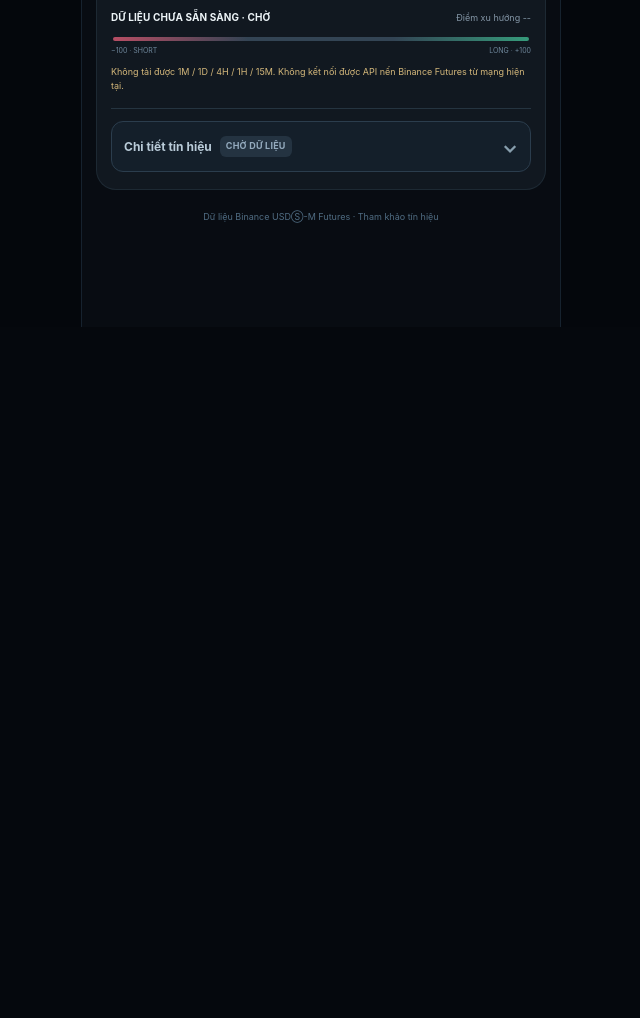
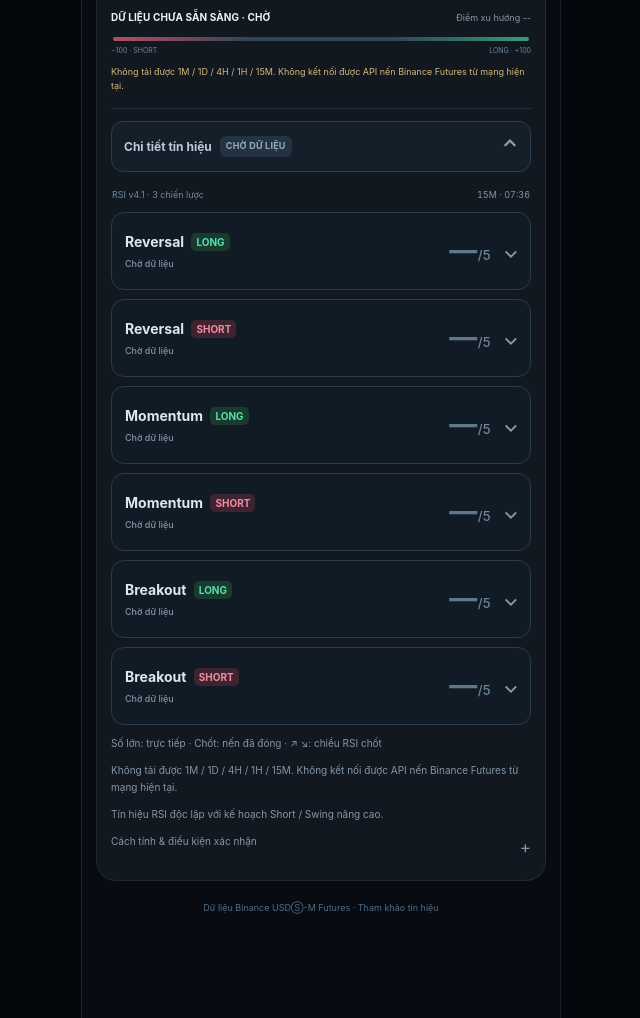
Before and after one commit to tu1703vuive-sudo/BinanceSignalMobile, a website: page index.html in a window 1280 px wide. Shown: the part 1135-2153 px from the top of the page, without its empty margins (319-959 px from the left). Before the commit the page ends 1462 px from the top, so only its background shows below. Drawn offline with Linux system fonts and the light colour scheme; no server answers.

Commit message:
mo chi tiet tin hieu

```diff
--- a/index.html
+++ b/index.html
@@ -97,7 +97,7 @@
 
           <div id="rsiMtfWarnings" class="rsi-mtf-warnings"></div>
 
-        <details class="rsi-insights" id="rsiInsights"><summary><span class="insights-label">Chi tiết tín hiệu <span id="rsiInsightBias" class="insight-bias" data-tone="wait">Chờ dữ liệu</span></span><span class="insight-chevron" aria-hidden="true">⌄</span></summary><div class="insights-meta"><span>RSI v4.1 · 3 chiến lược</span><span id="rsiCountdown" class="muted">15M</span></div><div id="rsiV41Rules" class="rsi-v41-rules"></div><div class="rsi-mtf-source">Số lớn: trực tiếp · Chốt: nến đã đóng · ↗ ↘: chiều RSI chốt</div><p id="rsiMtfReason" class="rsi-mtf-reason">Đang lấy nến cho 1M · 1D · 4H · 1H · 15M.</p><div class="rsi-mtf-source">Tín hiệu RSI độc lập với kế hoạch Short / Swing nâng cao.</div><details class="rsi-mtf-details">
+        <details class="rsi-insights" id="rsiInsights" open><summary><span class="insights-label">Chi tiết tín hiệu <span id="rsiInsightBias" class="insight-bias" data-tone="wait">Chờ dữ liệu</span></span><span class="insight-chevron" aria-hidden="true">⌄</span></summary><div class="insights-meta"><span>RSI v4.1 · 3 chiến lược</span><span id="rsiCountdown" class="muted">15M</span></div><div id="rsiV41Rules" class="rsi-v41-rules"></div><div class="rsi-mtf-source">Số lớn: trực tiếp · Chốt: nến đã đóng · ↗ ↘: chiều RSI chốt</div><p id="rsiMtfReason" class="rsi-mtf-reason">Đang lấy nến cho 1M · 1D · 4H · 1H · 15M.</p><div class="rsi-mtf-source">Tín hiệu RSI độc lập với kế hoạch Short / Swing nâng cao.</div><details class="rsi-mtf-details">
             <summary>Cách tính &amp; điều kiện xác nhận</summary>
             <p>Bộ chính: RSI v4.1 nguyên bản, gồm Reversal, Momentum và Breakout. Chỉ dùng nến đã đóng. 1M là tháng lịch UTC.</p>
             <p>Reversal: 15M cắt lên 30 (mới ≤40) / xuống 70 (mới ≥60). Momentum: cắt lên 50 (mới ≤65) / xuống 50 (mới ≥35). Breakout: cắt lên 70 (mới ≤85) / xuống 30 (mới ≥15). Mỗi nhóm còn phải đạt bộ lọc ngày, 4H, 1H và tháng bên dưới.</p>
```
